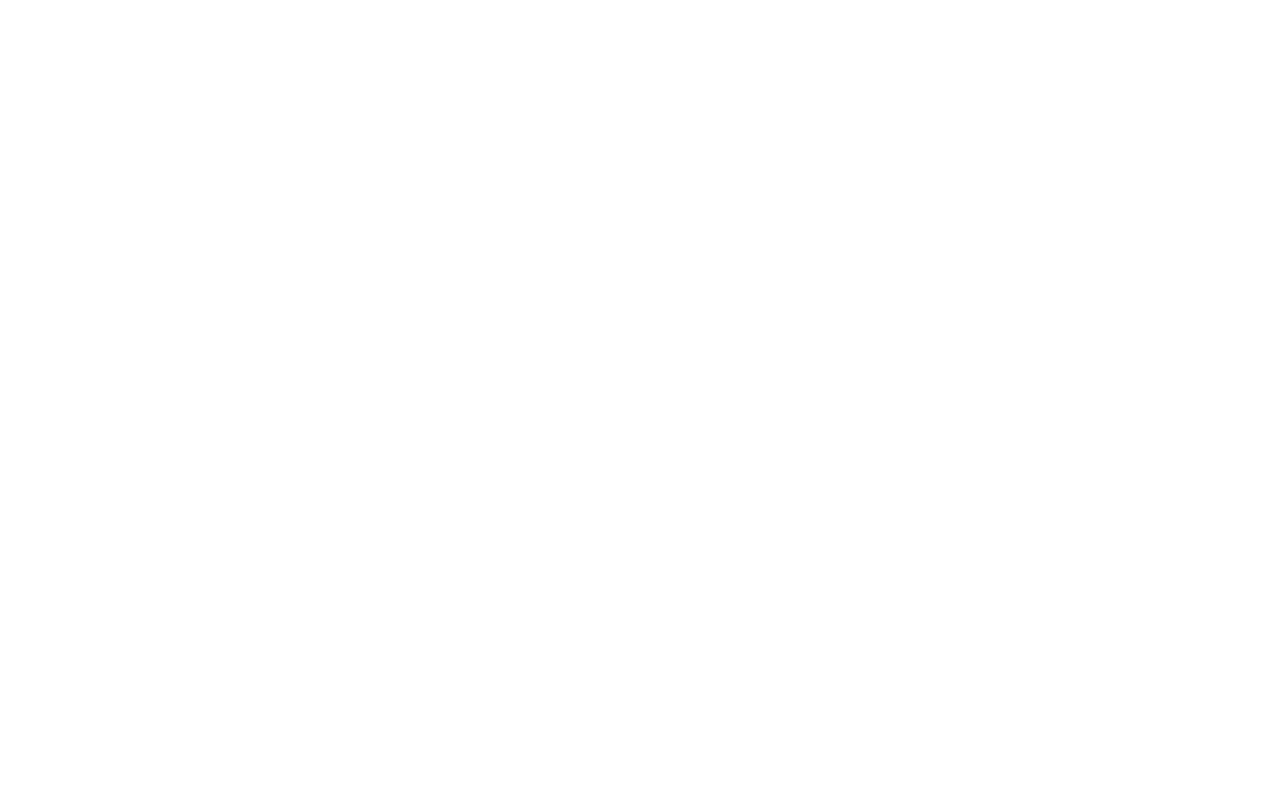
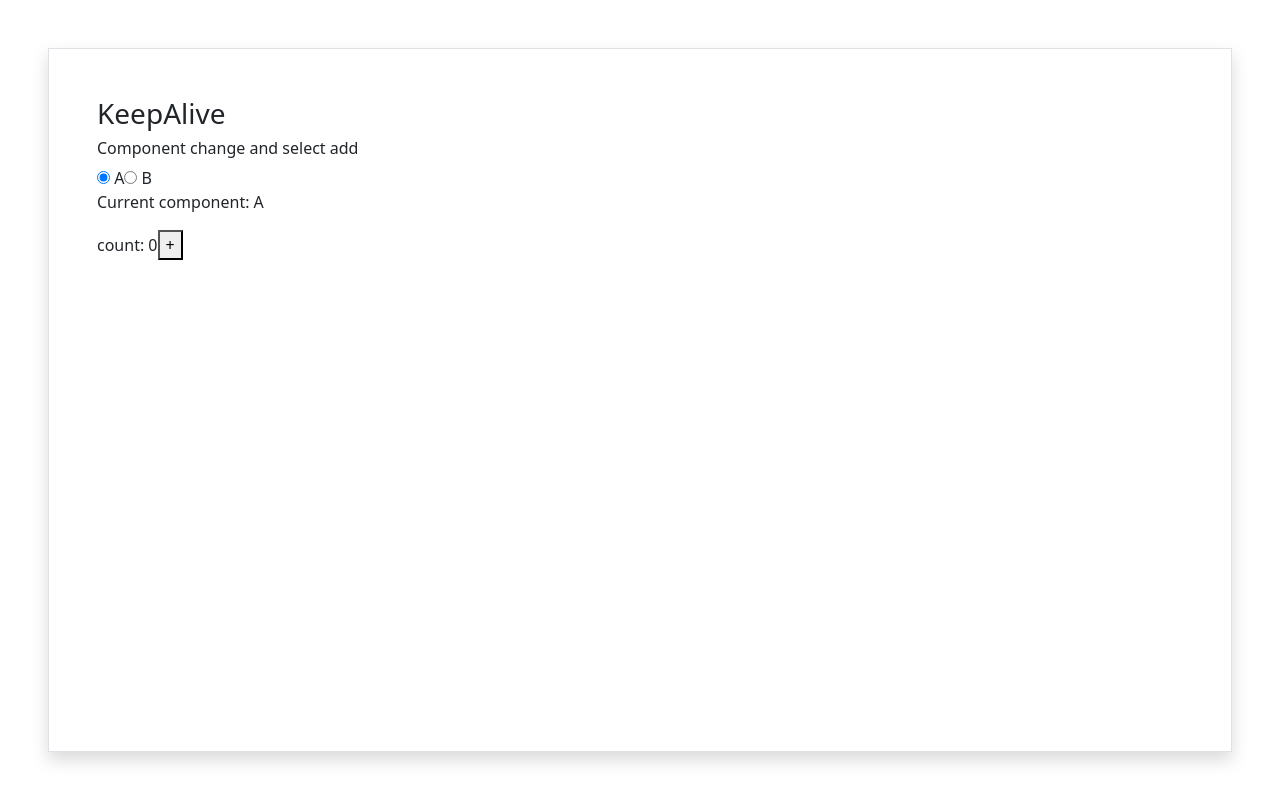
Before and after one commit to SelcukDemircioglu/vue-project, a Vue app: page /keepalive in a window 1280 px wide. Before the commit this address had no page. Built offline with nearby package versions, Linux system fonts and the light colour scheme.

Commit message:
Keepalive add

```diff
--- a/index.html
+++ b/index.html
@@ -7,8 +7,10 @@
     <title>Vite App</title>
     <link rel="stylesheet" href="https://cdnjs.cloudflare.com/ajax/libs/font-awesome/5.15.2/css/all.min.css" integrity="sha512-HK5fgLBL+xu6dm/Ii3z4xhlSUyZgTT9tuc/hSrtw6uzJOvgRr2a9jyxxT1ely+B+xFAmJKVSTbpM/CuL7qxO8w==" crossorigin="anonymous" referrerpolicy="no-referrer" />
   </head>
-  <body>
+  <body class="d-flex flex-column">
     <div id="app"></div>
+    <div id="modals" class="position-relative d-block   "></div>
+
     <script type="module" src="/src/main.js"></script>
   </body>
 </html>
--- /dev/null
+++ b/src/components/CompA.vue
@@ -0,0 +1,11 @@
+<script setup>
+import { ref } from 'vue'
+
+const count = ref(0)
+</script>
+
+<template>
+  <p>Current component: A</p>
+  <span>count: {{ count }}</span>
+  <button @click="count++">+</button>
+</template>
--- /dev/null
+++ b/src/components/CompB.vue
@@ -0,0 +1,10 @@
+<script setup>
+import { ref } from 'vue'
+const msg = ref('')
+</script>
+
+<template>
+  <p>Current component: B</p>
+  <span>Message is: {{ msg }}</span>
+  <input v-model="msg">
+</template>
--- /dev/null
+++ b/src/pages/Keepalive.vue
@@ -0,0 +1,19 @@
+<script setup>
+import { shallowRef } from 'vue'
+import CompA from '../components/CompA.vue';
+import CompB from '../components/CompB.vue';
+
+const current = shallowRef(CompA)
+</script>
+
+<template>
+  <div class="demo m-5 border shadow p-5">
+    <h3>KeepAlive</h3>
+    <h6>Component change and select add</h6>
+    <label><input type="radio" v-model="current" :value="CompA" /> A</label>
+    <label><input type="radio" v-model="current" :value="CompB" /> B</label>
+    <KeepAlive>
+      <component :is="current"></component>
+    </KeepAlive>
+  </div>
+</template>
--- a/src/pages/Teleports.vue
+++ b/src/pages/Teleports.vue
@@ -4,9 +4,16 @@
 
 </script>
 
-<template>
+<template  >
+
+    <div class="m-5 p-5   shadow">
+
+        <h3>Teleoprts modal and element add child elements</h3>
         <button class="btn btn-primary w-25 text-center" @click="open = true">Open Modal</button>
-  <Teleport  to="body" >
+        <button class="btn btn-primary w-25 text-center" @click="open = true">Add Element</button>
+        <h6>Add Eleemnt App outer id=modals elemendts</h6>
+    </div>
+    <Teleport  to="#modals" >
             <div v-if="open" class="modal d-block   "   tabindex="-1">
                 <div class="modal-dialog">
                     <div class="modal-content">
@@ -25,7 +32,6 @@
                 </div>
         </div>
         </Teleport>
-
 </template>
 
 <style scoped>
--- a/src/routes/index.js
+++ b/src/routes/index.js
@@ -7,6 +7,7 @@
      { path: '/transitiongroup', component:()=>import("../pages/Transitiongroup.vue")  },
      { path: '/slots', component:()=>import("../pages/Slots.vue")  },
      { path: '/teleports', component:()=>import("../pages/Teleports.vue")  },
+     { path: '/keepalive', component:()=>import("../pages/Keepalive.vue")  },
 
  ]
 
```
Lines whose indentation alone changed are shown as unchanged.
